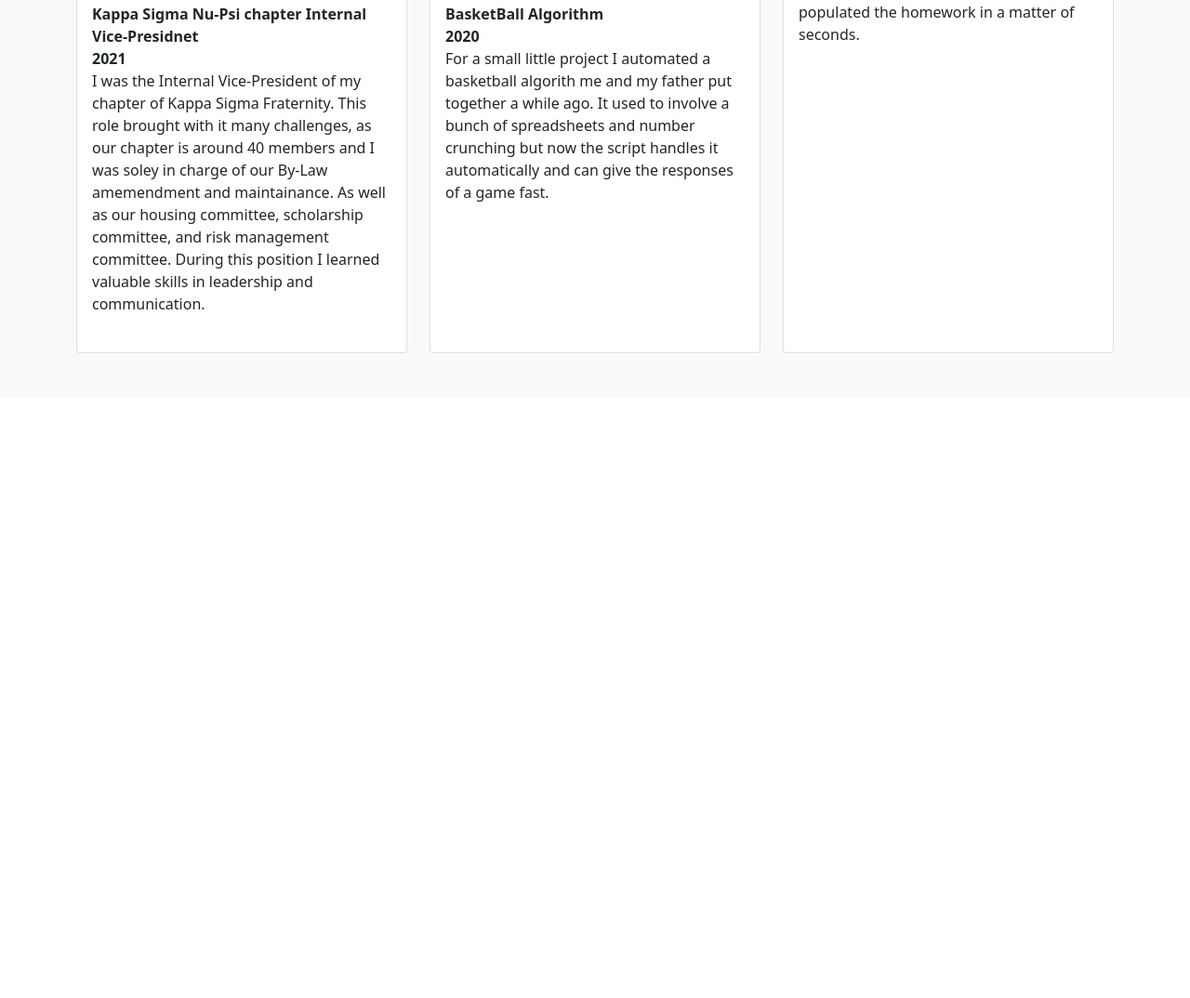
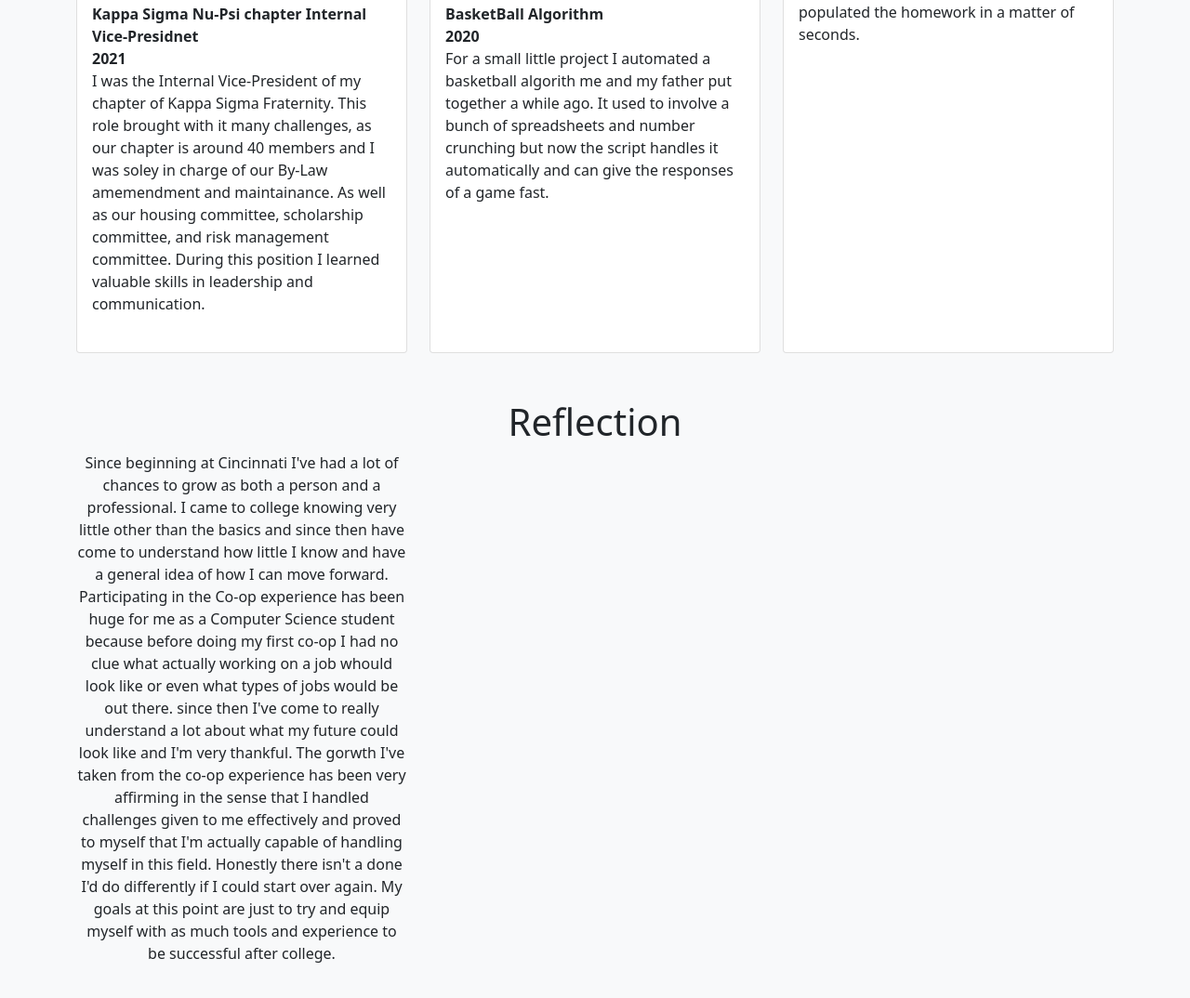
Before and after one commit to skleeh/skleeh.github.io, a plain HTML site: page index.html in a window 1280 px wide. Shown: the part 2254-3328 px from the top of the page at 93% size. Before the commit the page ends 2682 px from the top, so only its background shows below. Drawn offline with Linux system fonts and the light colour scheme.

Commit message:
reflect
reflect

```diff
--- a/index.html
+++ b/index.html
@@ -152,6 +152,19 @@
                         </div>
                     </div>
                 </div>
+                <h1 class=text-center style="margin-top:50px;">Reflection</h1>
+                <div class = "row">
+                    <div class="col-md-4">
+                        <p class = "text-center">Since beginning at Cincinnati I've had a lot of chances to grow as both a person and a professional. I came to college knowing very little other
+                            than the basics and since then have come to understand how little I know and have a general idea of how I can move forward. Participating in the
+                            Co-op experience has been huge for me as a Computer Science student because before doing my first co-op I had no clue what actually working on a job
+                            whould look like or even what types of jobs would be out there. since then I've come to really understand a lot about what my future could look like and
+                            I'm very thankful. The gorwth I've taken from the co-op experience has been very affirming in the sense that I handled challenges given to me effectively and
+                            proved to myself that I'm actually capable of handling myself in this field. Honestly there isn't a done I'd do differently if I could start over again.
+                            My goals at this point are just to try and equip myself with as much tools and experience to be successful after college.
+                        </p>
+                    </div>
+                </div>
             </div>
         </div>
     </main>
```
